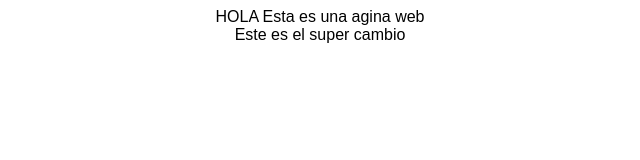
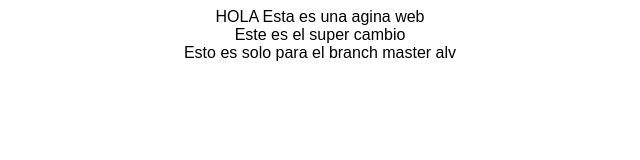
Before and after one commit to d-ufrik/sht, a plain HTML site: page index.html in a window 1280 px wide. Shown: the whole page, without its empty margins (320-960 px from the left). Drawn offline with Linux system fonts and the light colour scheme.

Commit message:
commit de master antes de merge

```diff
--- a/index.html
+++ b/index.html
@@ -12,6 +12,7 @@ Esta es una agina web
 Este es el super cambio
 
 <br>
+Esto es solo para el branch master alv
 
 </body>
 </html>
```
